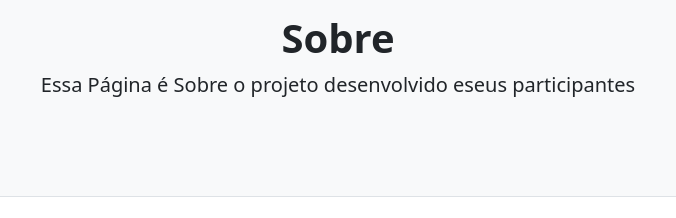
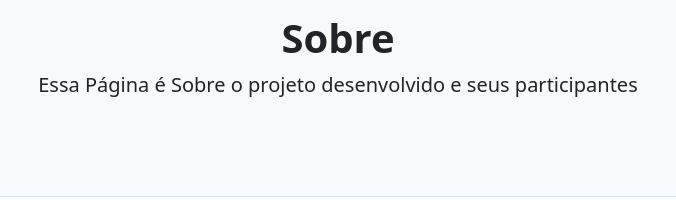
Before and after one commit to GRUPO6-3CTJ/FIAP_NEWS, a plain HTML site: page frontend/about.html in a window 1280 px wide. Shown: the part 138-356 px from the top of the page, 302-978 px from the left. Drawn offline with Linux system fonts and the light colour scheme.

Commit message:
Update about.html

```diff
--- a/frontend/about.html
+++ b/frontend/about.html
@@ -30,7 +30,7 @@
             <div class="container">
                 <div class="text-center my-5">
                  <h1 class="fw-bolder">Sobre</h1>
-                 <p class="lead mb-0">Essa Página é Sobre o projeto desenvolvido eseus participantes</p>
+                 <p class="lead mb-0">Essa Página é Sobre o projeto desenvolvido e seus participantes</p>
                  </div>
              </div>
          </header>
```
